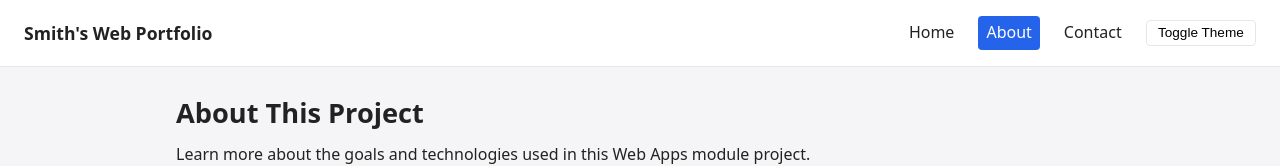
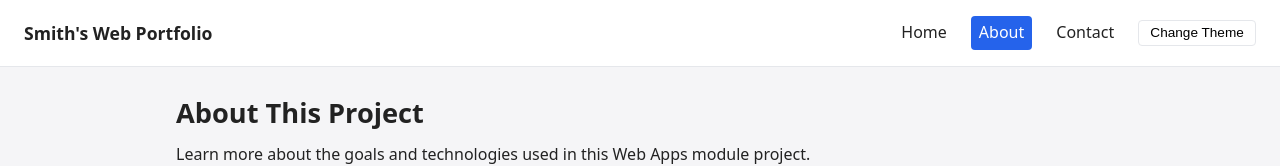
Before and after one commit to ssmithope/web-app-project, a plain HTML site: page about.html in a window 1280 px wide. Shown: the top 166 px of the page. Drawn offline with Linux system fonts and the light colour scheme.

Commit message:
Initial commit

```diff
--- a/about.html
+++ b/about.html
@@ -14,7 +14,7 @@
       <a href="index.html">Home</a>
       <a href="about.html" class="active">About</a>
       <a href="contact.html">Contact</a>
-      <button id="themeToggle" class="theme-toggle">Toggle Theme</button>
+      <button id="themeToggle" class="theme-toggle">Change Theme</button>
     </nav>
   </header>
 
```
